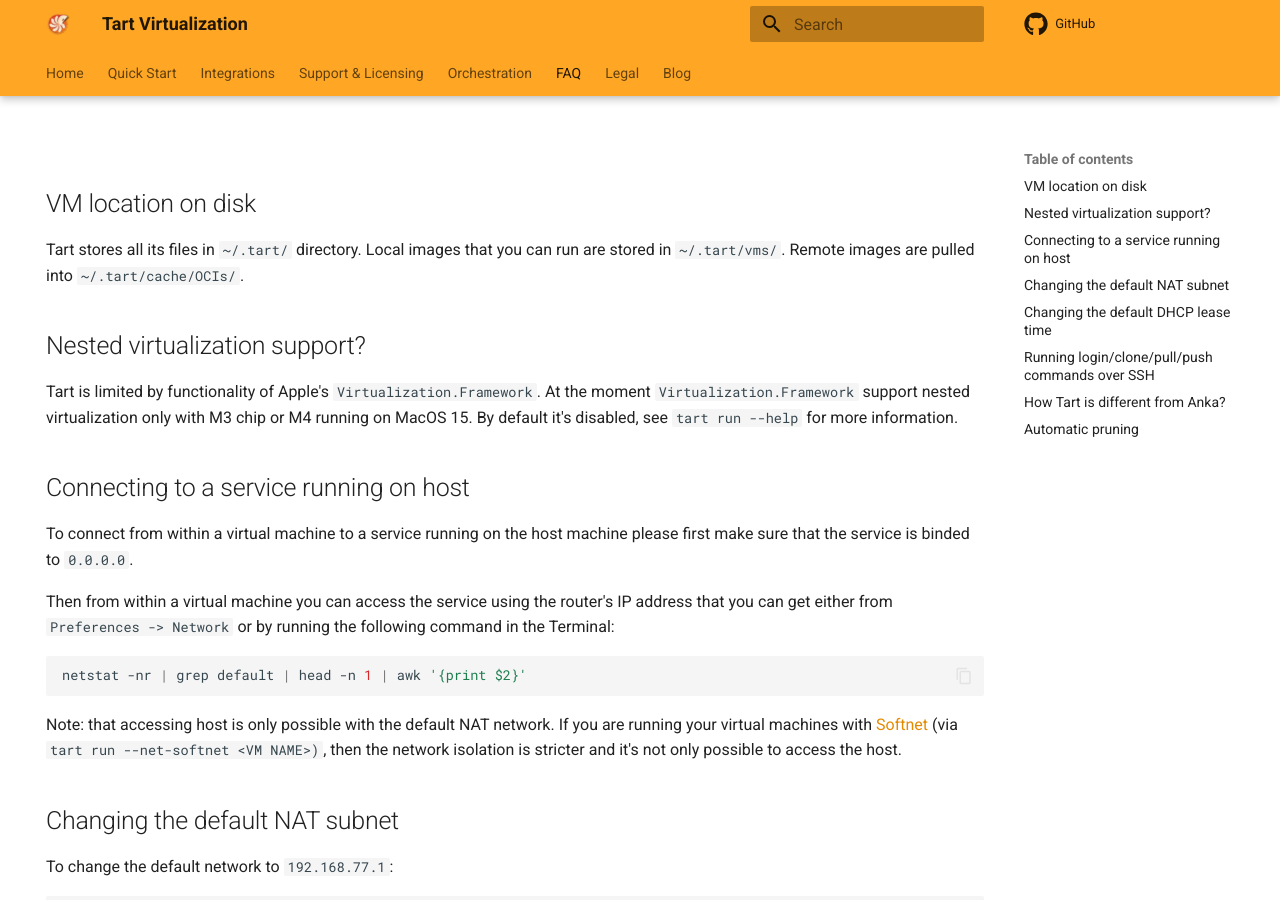
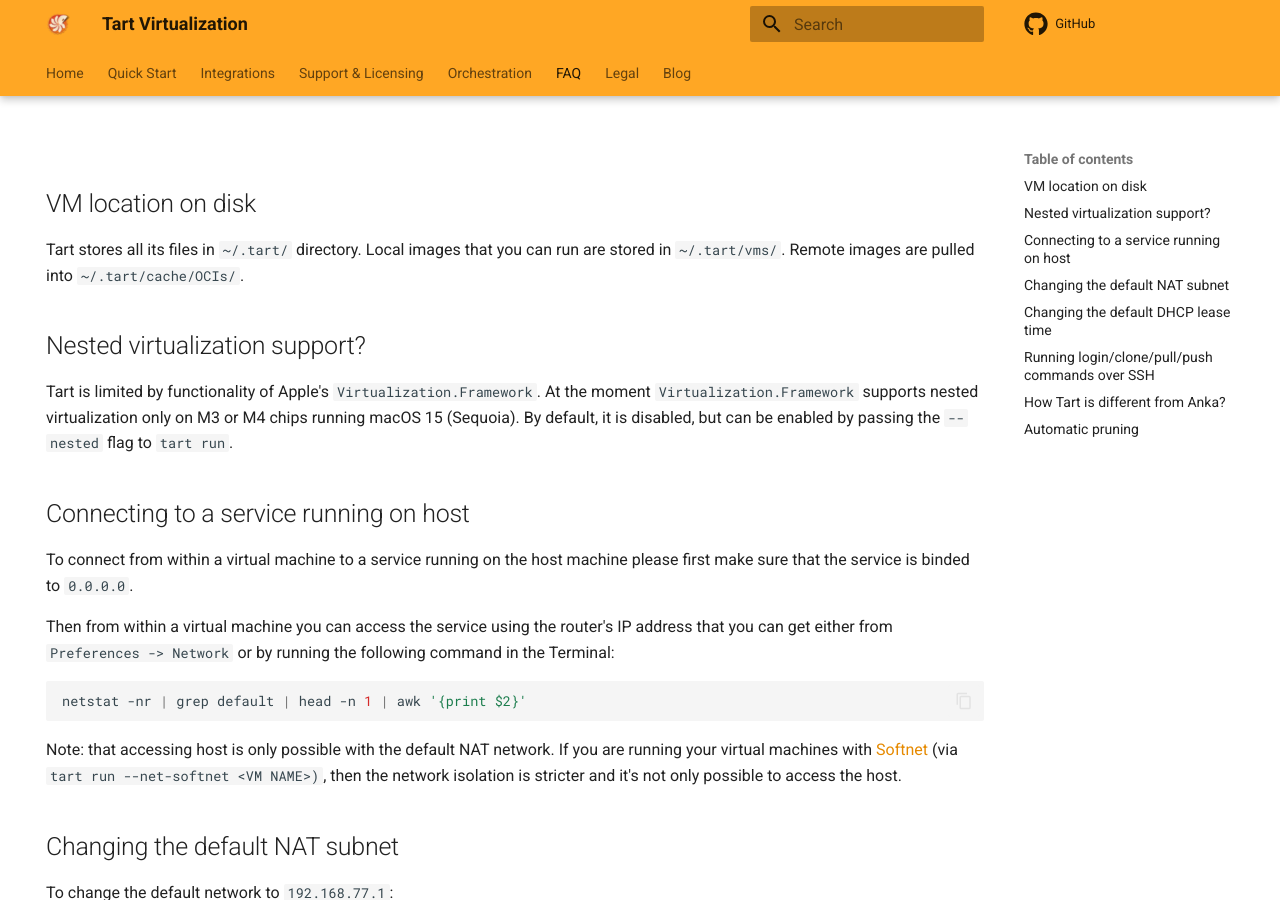
Before and after one commit to cirruslabs/tart, an MkDocs documentation site: the page built from docs/faq.md, in a window 1280 px wide and 900 px high. Built offline with MkDocs 1.6.1 and Material for MkDocs 9.7.7, drawn with Linux system fonts in a browser that asks for light colours; plug-ins that fetch from the network failed and are left out; comment, search, counter and statistics services are not loaded.

Commit message:
Update docs/faq.md
Co-authored-by: Nikolay Edigaryev <edigaryev@gmail.com>

```diff
--- a/docs/faq.md
+++ b/docs/faq.md
@@ -13,7 +13,7 @@
 ## Nested virtualization support?
 
 Tart is limited by functionality of Apple's `Virtualization.Framework`. At the moment `Virtualization.Framework`
-support nested virtualization only with M3 chip or M4 running on MacOS 15. By default it's disabled, see `tart run --help` for more information.
+supports nested virtualization only on M3 or M4 chips running macOS 15 (Sequoia). By default, it is disabled, but can be enabled by passing the `--nested` flag to `tart run`.
 
 ## Connecting to a service running on host
 
```
